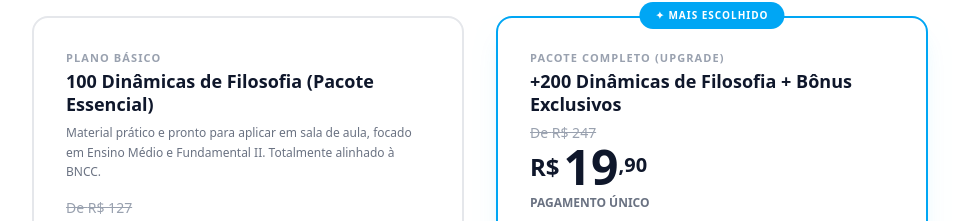
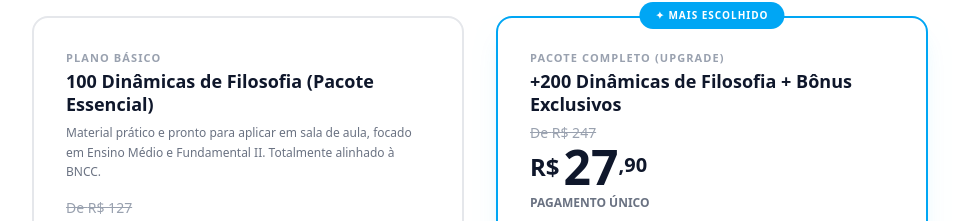
Before and after one commit to FLiibe/filosofia_landing_ads_meta, a React (Vite) app: page / in a window 1280 px wide. Shown: the part 2889-3110 px from the top of the page, without its empty margins (160-1119 px from the left). Built offline with nearby package versions, Linux system fonts and the light colour scheme.

Commit message:
fix: Update upsell price and value proposition
The price difference for the premium package upgrade has been increased from R$ 3 to R$ 5. The total price of the premium package is now R$ 14,90, reflecting this change and the added value of the premium features and bonuses.

```diff
--- a/src/App.tsx
+++ b/src/App.tsx
@@ -208,7 +208,7 @@ const UpsellModal = ({ isOpen, onClose }: { isOpen: boolean; onClose: () => void
             <div className="p-6 text-center">
               <h2 className="text-xl font-black text-slate-900 mb-3">Espere! Antes de finalizar...</h2>
               <p className="text-gray-600 text-sm leading-relaxed mb-6">
-                Você escolheu o plano básico di <span className="font-bold text-slate-900">R$ 9,90</span>, mas por apenas <span className="font-bold text-sky-600">R$ 3 a mais</span> você pode liberar o <span className="font-bold text-slate-900">Pacote Premium</span>, com acesso total às 100 Dinâmicas de Filosofia e R$ 47 em bônus inclusos.
+                Você escolheu o plano básico di <span className="font-bold text-slate-900">R$ 9,90</span>, mas por apenas <span className="font-bold text-sky-600">R$ 5 a mais</span> você pode liberar o <span className="font-bold text-slate-900">Pacote Premium</span>, com acesso total às 100 Dinâmicas de Filosofia e R$ 47 em bônus inclusos.
               </p>
 
               <div className="bg-gray-50 rounded-2xl p-5 mb-6 text-left space-y-2">
@@ -228,7 +228,7 @@ const UpsellModal = ({ isOpen, onClose }: { isOpen: boolean; onClose: () => void
 
               <div className="mb-6">
                 <div className="text-[10px] font-bold text-gray-400 uppercase tracking-widest mb-1">POR APENAS:</div>
-                <div className="text-3xl font-black text-slate-900">R$ 12,90</div>
+                <div className="text-3xl font-black text-slate-900">R$ 14,90</div>
               </div>
 
               <div className="space-y-2">
@@ -236,7 +236,7 @@ const UpsellModal = ({ isOpen, onClose }: { isOpen: boolean; onClose: () => void
                   onClick={() => window.location.href = 'https://pay.hotmart.com/E105388531E?off=qk71rb1f&checkoutMode=10' + window.location.search.replace('?', '&')}
                   className="w-full bg-green-600 hover:bg-green-700 text-white font-black py-4 rounded-xl text-xs uppercase tracking-wider shadow-lg shadow-green-600/20 transition-all active:scale-95 leading-tight"
                 >
-                  SIM, QUERO COMPRAR AGORA O PACOTE PREMIUM POR R$ 12,90
+                  SIM, QUERO COMPRAR AGORA O PACOTE PREMIUM POR R$ 14,90
                 </button>
                 <button
                   onClick={() => window.location.href = 'https://pay.hotmart.com/A105388396S?off=wg24utz1&checkoutMode=10' + window.location.search.replace('?', '&')}
@@ -418,7 +418,7 @@ export default function App() {
               type="Pacote Completo (Upgrade)"
               title="+200 Dinâmicas de Filosofia + Bônus Exclusivos"
               oldPrice="R$ 247"
-              price="19,90"
+              price="27,90"
               onClick={() => window.location.href = 'https://pay.hotmart.com/F105388251G?checkoutMode=10' + window.location.search.replace('?', '&')}
               modules={[
                 "Módulo 1: Ética e Moral",
```
